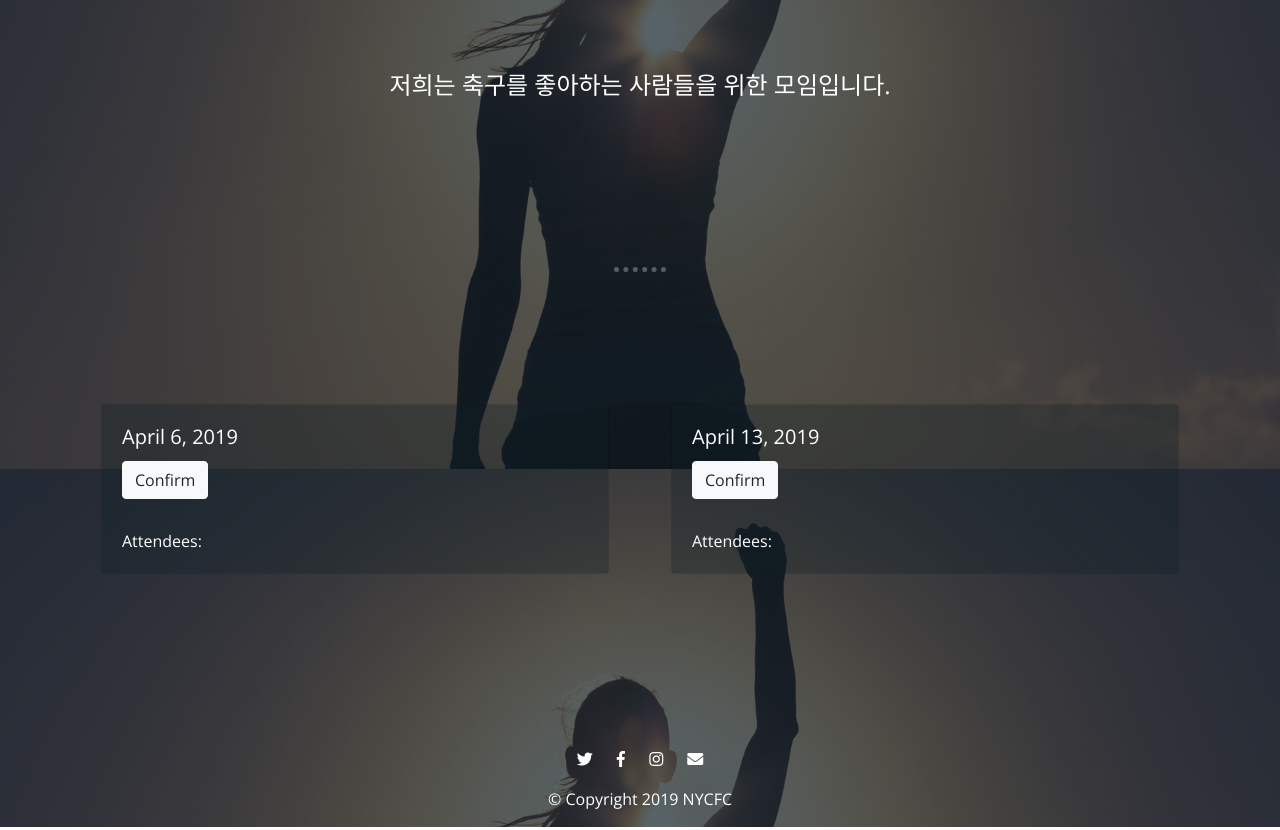
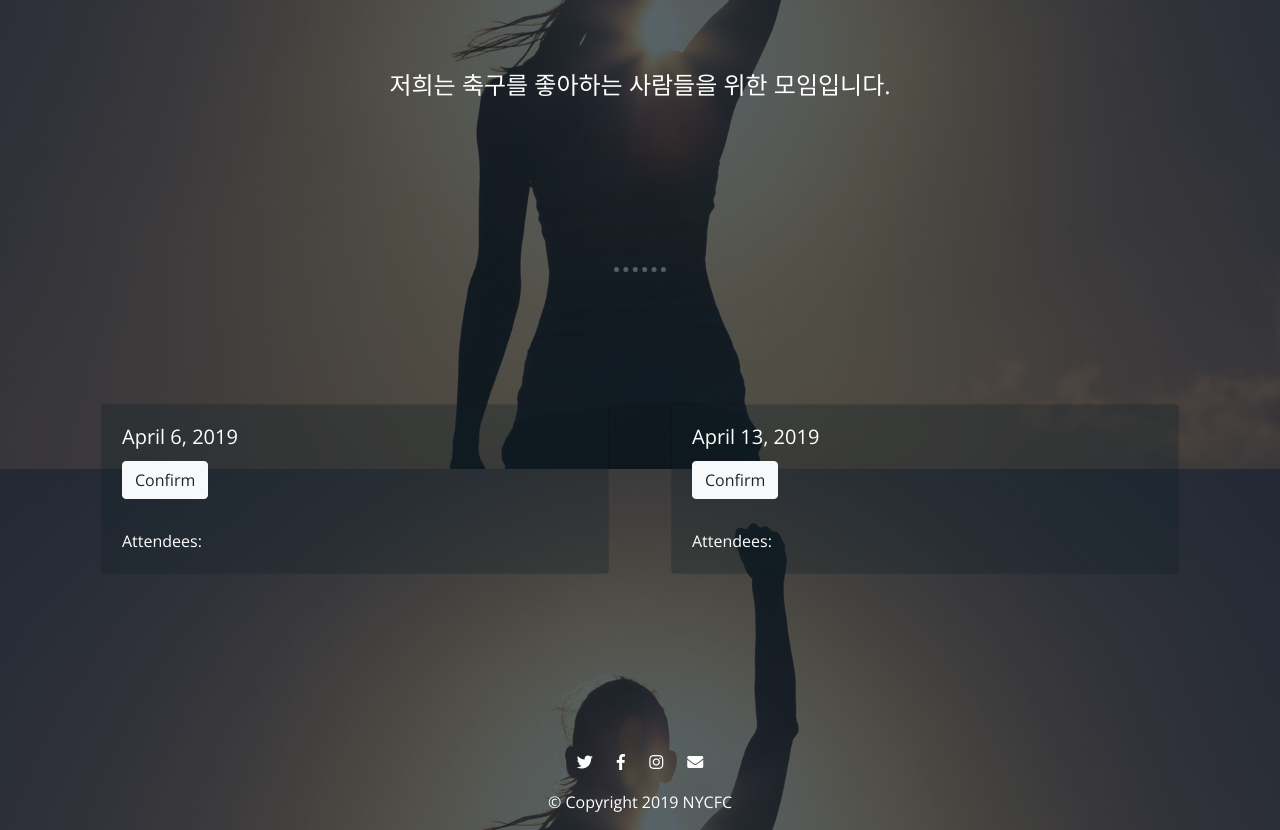
Before and after one commit to hyu103/North-York-Coed-Soccer, a plain HTML site: page index.html in a window 1280 px wide. Shown: the part 331-1161 px from the top of the page. Drawn offline with nearby package versions, Linux system fonts and the light colour scheme; a web font is replaced by a local one.

Commit message:
small change on css

```diff
--- a/css/styles.css
+++ b/css/styles.css
@@ -88,10 +88,14 @@ body {
 
 /* footer section */
 
+footer {
+   margin-top: 10%;
+
+}
 .footer-icon {
-    padding-top: 10%;
+    margin: 20px 10px;
     color: #fff;
-    margin: 20px 10px;
+
   }
 
 
```
